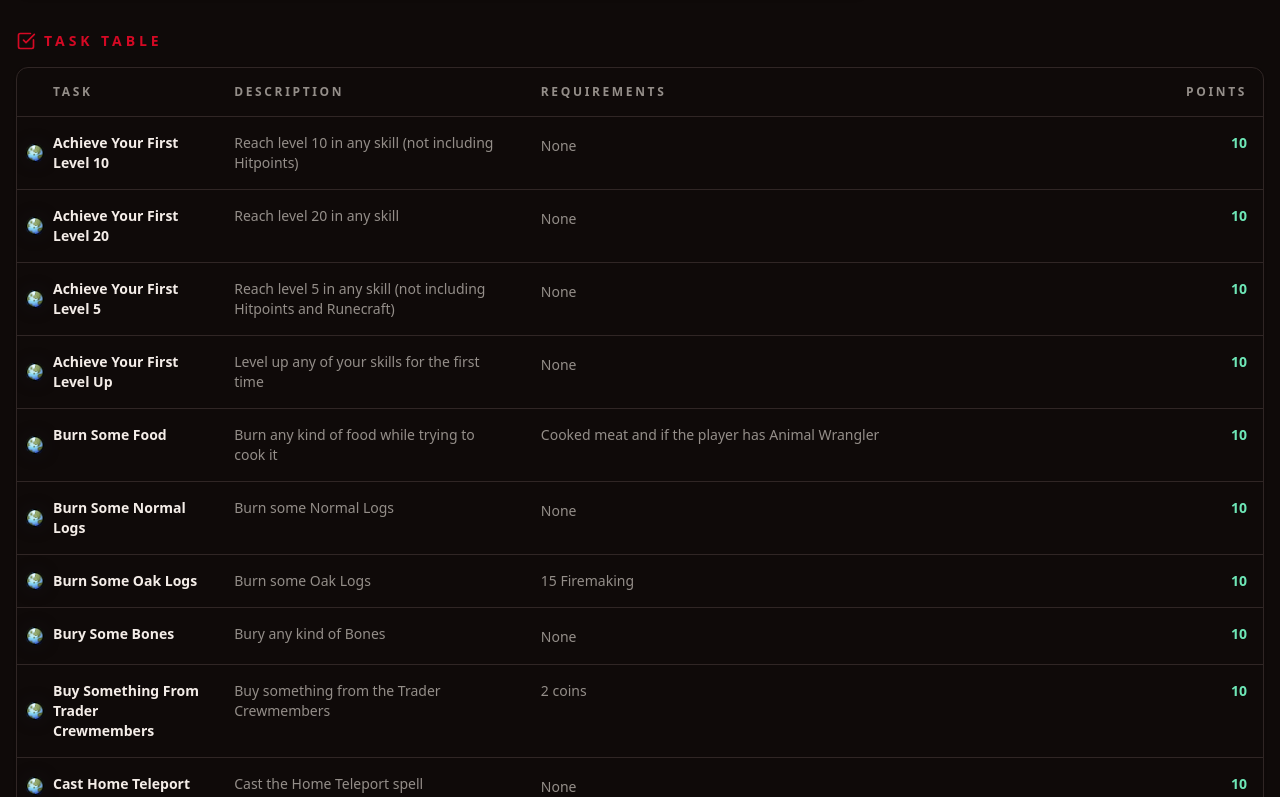
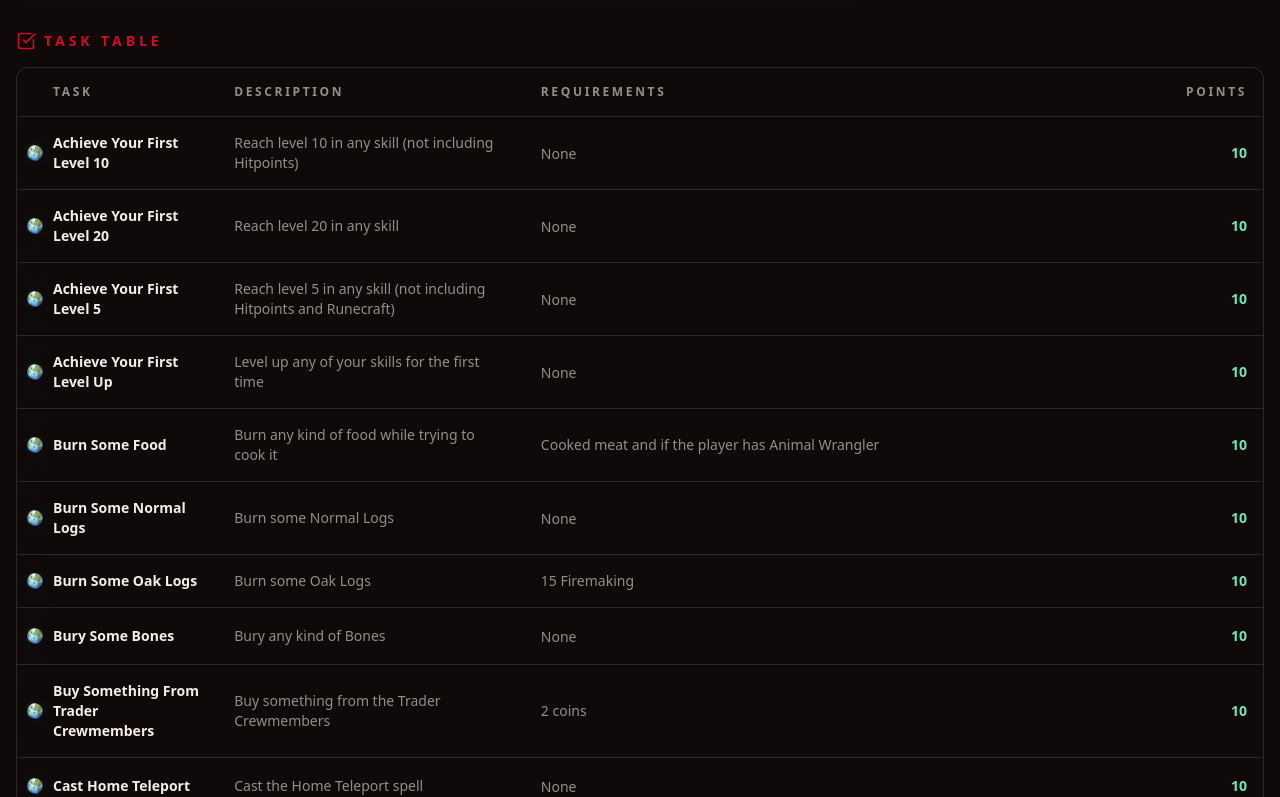
Before and after one commit to DatBear/Demonic-Pacts, a React (Vite) app: page /tasks in a window 1280 px wide. Shown: the part 1123-1920 px from the top of the page. Built offline with nearby package versions, Linux system fonts and the light colour scheme.

Commit message:
tasks update

```diff
--- a/src/data/model/Relic.ts
+++ b/src/data/model/Relic.ts
@@ -1,6 +1,6 @@
 type Relic = {
   name: string;
-  shortCode: string;
+  code: string;
 }
 
 export default Relic;
--- a/src/data/model/plan/Plan.ts
+++ b/src/data/model/plan/Plan.ts
@@ -4,7 +4,8 @@ import PlanTask from "./PlanTask";
 
 type Plan = {
   regions: PlanRegion[];
-  //combatMasteries: Plan[];
   relics: PlanRelic[];
   tasks: PlanTask[];
 }
+
+export default Plan;
--- a/src/data/model/plan/PlanRegion.ts
+++ b/src/data/model/plan/PlanRegion.ts
@@ -1,5 +1,5 @@
 type PlanRegion = {
-  id: number;
+  code: string;
 }
 
 export default PlanRegion;
--- a/src/data/model/plan/PlanRelic.ts
+++ b/src/data/model/plan/PlanRelic.ts
@@ -1,4 +1,4 @@
 type PlanRelic = {
-  id: number;
+  code: string;
 };
 export default PlanRelic;
--- a/src/data/model/plan/PlanTask.ts
+++ b/src/data/model/plan/PlanTask.ts
@@ -1,6 +1,5 @@
 type PlanTask = {
   id: number;
-  order: number;
   note: string;
 }
 
--- a/src/pages/Tasks.tsx
+++ b/src/pages/Tasks.tsx
@@ -261,12 +261,12 @@ export default function Tasks() {
         <td className="w-5 align-middle">
           <RegionBadge region={task.region} className="h-5 w-5 ml-2" />
         </td>
-        <td className="px-4 py-4">
+        <td className="px-4 py-4 align-middle">
           <p className="text-sm font-semibold text-foreground">{task.name}</p>
         </td>
-        <td className="px-4 py-4 text-sm text-muted-foreground">{task.description}</td>
-        <td className="min-w-[20rem] px-4 py-4"><RequirementList requirements={task.requirements} /></td>
-        <td className={cn("px-4 py-4 text-right text-sm font-semibold", getDifficultyPointsClassName(task.difficulty))}>{task.points.toLocaleString()}</td>
+        <td className="px-4 py-4 text-sm text-muted-foreground align-middle">{task.description}</td>
+        <td className="min-w-[20rem] px-4 py-4 align-middle"><RequirementList requirements={task.requirements} /></td>
+        <td className={cn("px-4 py-4 text-right text-sm font-semibold align-middle", getDifficultyPointsClassName(task.difficulty))}>{task.points.toLocaleString()}</td>
       </tr>)}
     </>;
   }
```
